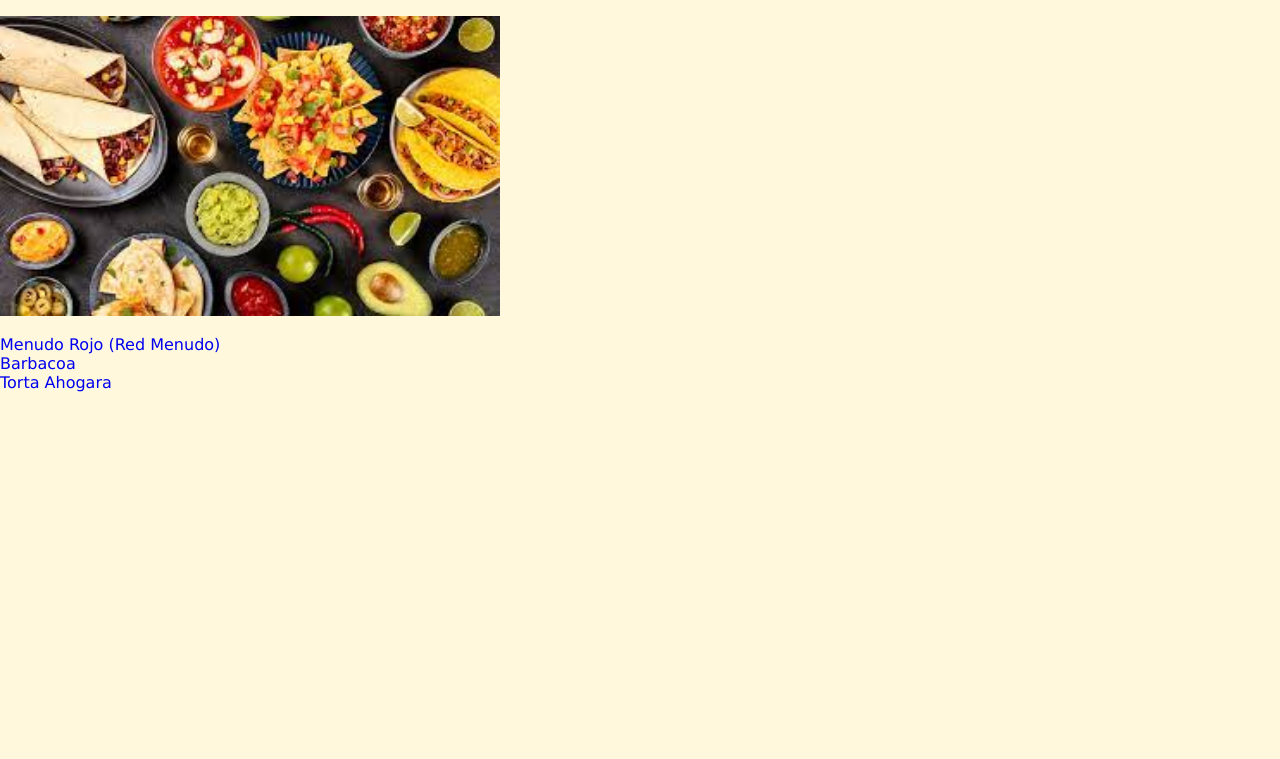
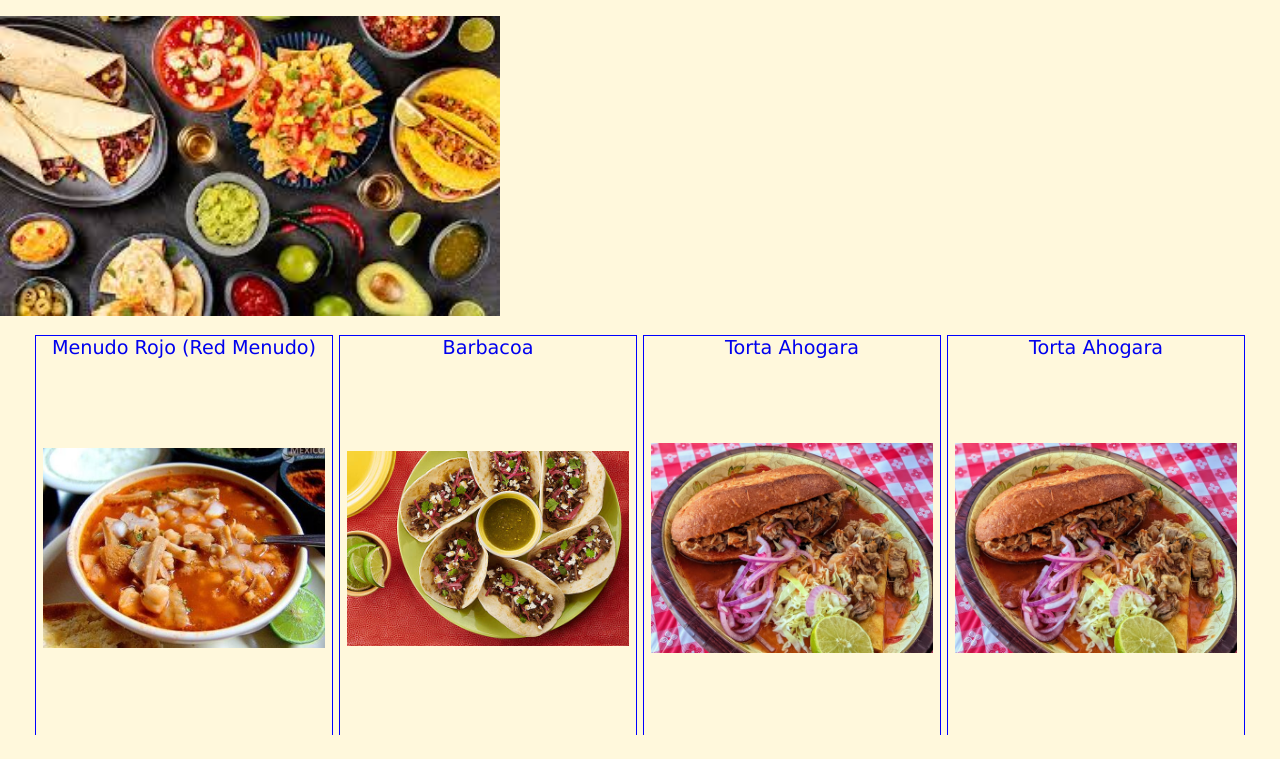
Before and after one commit to amexiasd/odin-recipes, a plain HTML site: page index.html in a window 1280 px wide. Shown: the part 41-800 px from the top of the page. Drawn offline with Linux system fonts and the light colour scheme.

Commit message:
css cards

```diff
--- a/index.html
+++ b/index.html
@@ -12,10 +12,33 @@
       <p>
         <br/>
     <ul class=" list ">
-      <li><a href="./recipes/menudoRojo.html">Menudo Rojo (Red Menudo)</a></li>
-      <li><a href="./recipes/barbacoa.html">Barbacoa</a></li>
-      <li><a href="./recipes/TortaAhogada.html">Torta Ahogara</a></li>
+    <div class="container">
+    <div class="card">
+      <a class="card-title" href="./recipes/menudoRojo.html">Menudo Rojo (Red Menudo)</a>
+      <div class="card-image">
+          <img src="./images/menudo.jpg" alt="Menudo Rojo">
+      </div>
+    </div>
+    <div class="card">
+      <a class="card-title" href="./recipes/barbacoa.html">Barbacoa</a>
+      <div class="card-image">
+      <img src="./images/barbacora.jpg" alt="Menudo Rojo">
+    </div>
+    </div>
+    <div class="card">
+      <a class="card-title" href="./recipes/TortaAhogada.html">Torta Ahogara</a>
+      <div class="card-image">
+      <img src="./images/tortaajo.jpg" alt="Menudo Rojo">
+    </div>
+    </div>
+    <div class="card">
+      <a class="card-title" href="./recipes/TortaAhogada.html">Torta Ahogara</a>
+      <div class="card-image">
+      <img src="./images/tortaajo.jpg" alt="Menudo Rojo">
+    </div>
+    </div>
     </ul>
+  </div>
       </p>
   </body>
 </html>
--- a/styles.css
+++ b/styles.css
@@ -3,6 +3,7 @@
     padding: 0;
     background-color: cornsilk;
     font-family: "Brush Script MT" ,Verdana, Geneva, Tahoma, sans-serif ;
+    box-sizing: border-box;
 }
 
 .title{
@@ -26,3 +27,25 @@ a{
     text-decoration: none;
 
 }
+.container{
+    display: grid;
+    grid-template-columns: 25% 25% 25% 25%;
+    max-width: 95%;
+    margin: 0 auto;
+}
+.card{
+    max-width: 195%;
+    height: 400px;
+    border: 1px blue solid;
+    margin: 0px 3px;
+
+    display: inline-block;
+    text-align: center;
+    font-size: larger;
+}
+
+img{
+    height: 95%;
+    width: 95%;
+    object-fit: contain;
+}
```
